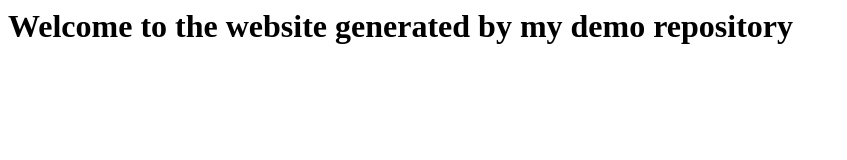
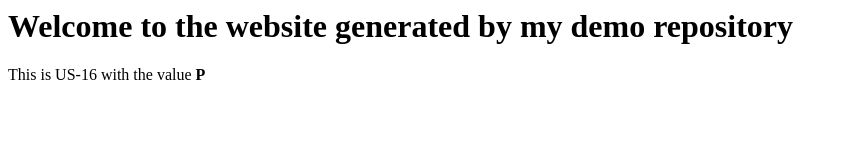
Before and after one commit to utn-integrador-III/demo-repository, a website: page index.html in a window 1280 px wide. Shown: the whole page, without its empty margins (0-847 px from the left). Drawn offline with Linux system fonts and the light colour scheme.

Commit message:
I added requirements

```diff
--- a/index.html
+++ b/index.html
@@ -1 +1,2 @@
 <h1>Welcome to the website generated by my demo repository</h1>
+<p>This is US-16 with the value <strong>P</strong></p>
```
